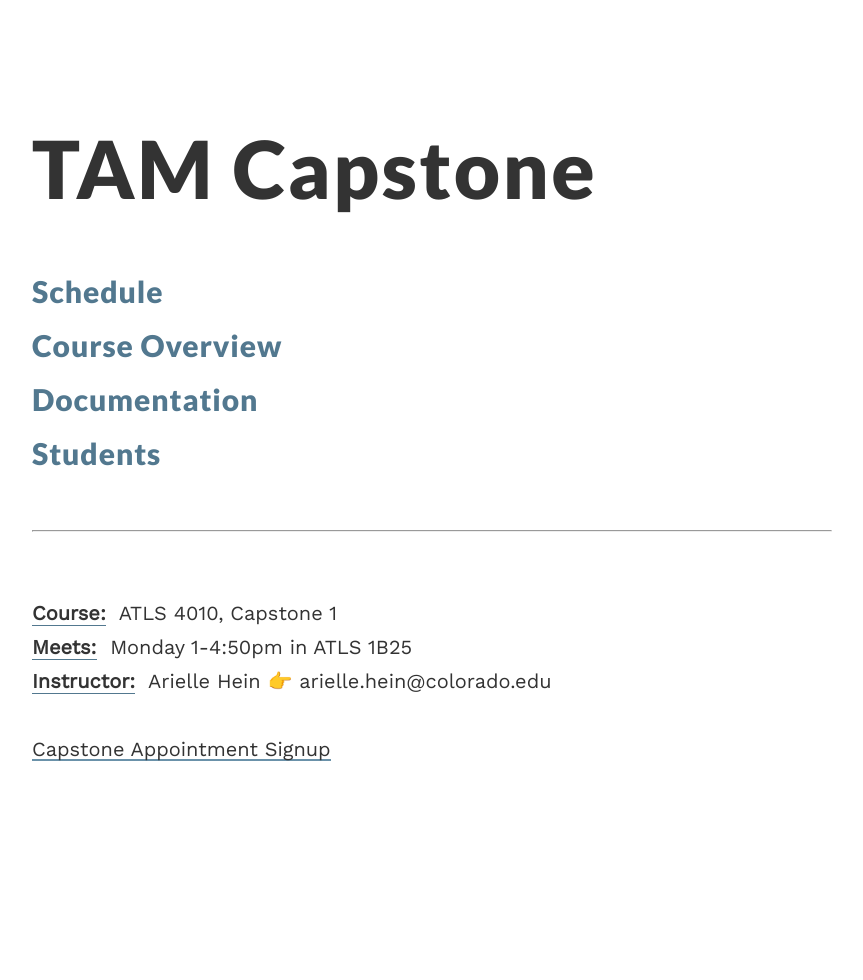
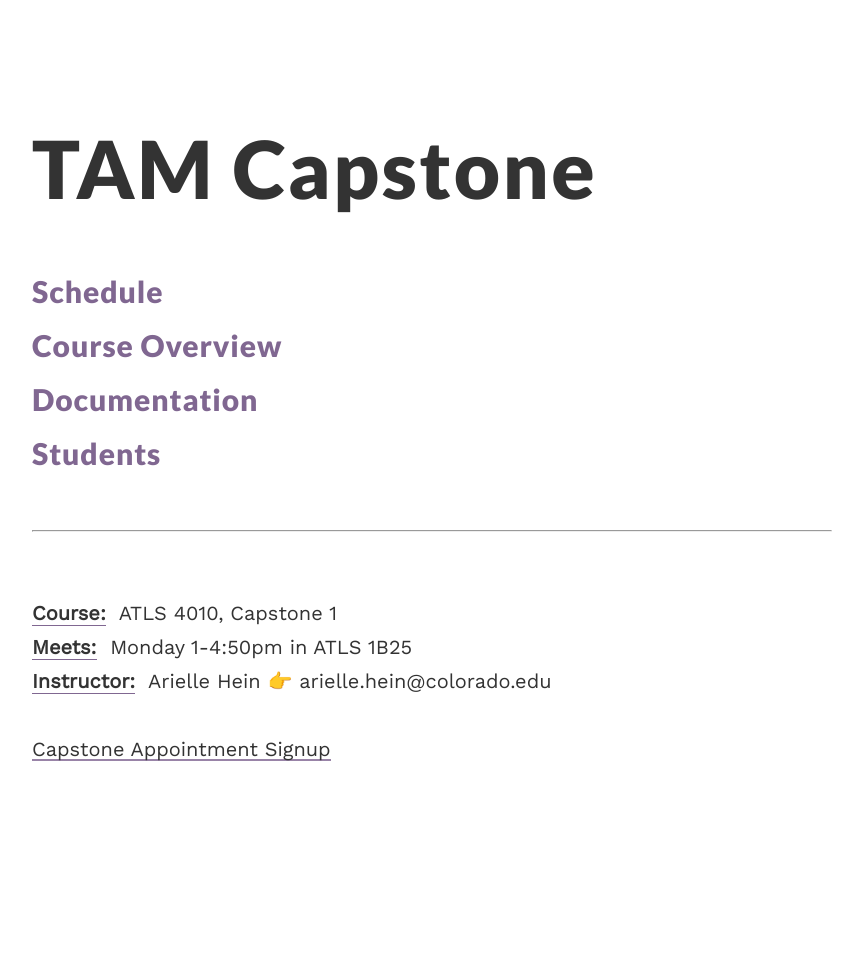
Before and after one commit to coloringchaos/capstone-s18, a Jekyll site: the page built from index.html, in a window 1280 px wide. Shown: the whole page, without its empty margins (208-1071 px from the left). Built offline with Jekyll 4.4.1, drawn with Linux system fonts in a browser that asks for light colours.

Commit message:
style things

```diff
--- a/_sass/style.scss
+++ b/_sass/style.scss
@@ -230,6 +230,7 @@
 }
 
 .due{
-  background-color:violet;
+  // background-color:violet;
+  background-color:#C096E2;
   padding:5px 10px;
 }
--- a/css/main.scss
+++ b/css/main.scss
@@ -14,7 +14,7 @@
 
 $text-color:       #333;
 $background-color: #fdfdfd;
-$brand-color:      #52788f;
+$brand-color:      #806791;
 
 $grey-color:       #828282;
 $grey-color-light: lighten($grey-color, 40%);
```
Also changed, not shown: images/left-arrow.svg.
